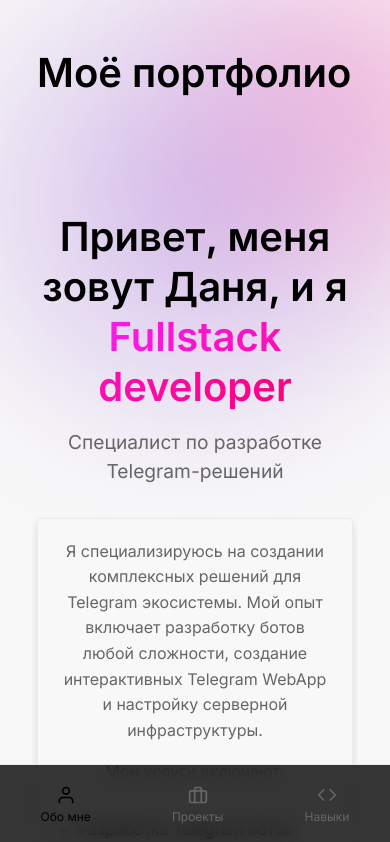
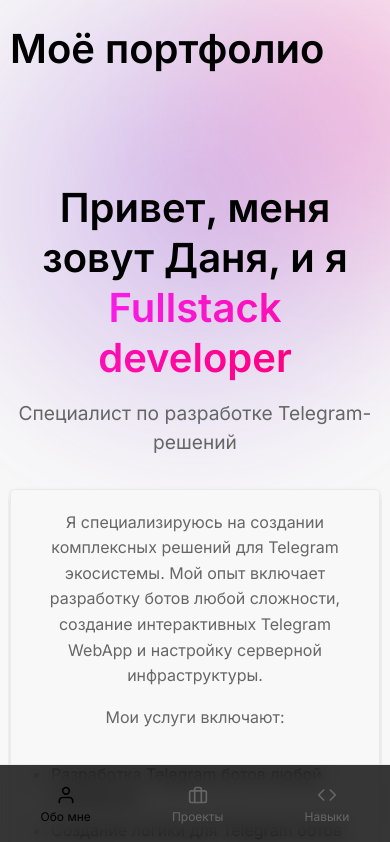
Before and after one commit to ananasDDA/ResumeAppBot, a React (Vite) app: page / in a window 390 px wide. Shown: the top 842 px of the page. Built offline with nearby package versions, Linux system fonts and the light colour scheme; some icons are missing.

Commit message:
phone fix 10+

```diff
--- a/src/App.css
+++ b/src/App.css
@@ -425,21 +425,38 @@ h2 {
 /* Медиа-запросы для адаптивности */
 @media (max-width: 480px) {
   .app-container {
-    padding: 0 5px;
+    padding: 0 2px;
+  }
+
+  #root {
+    padding: 0.5rem;
   }
 
   .card {
-    padding: 12px;
+    padding: 10px;
+    border-radius: 8px;
   }
 
   .app-content {
-    padding: 10px 0;
+    padding: 5px 0;
+  }
+
+  .project-content {
+    padding: 10px;
+  }
+
+  .project-details-card {
+    padding: 12px;
   }
 }
 
 @media (min-width: 481px) and (max-width: 768px) {
   .app-container {
-    padding: 0 10px;
+    padding: 0 5px;
+  }
+
+  #root {
+    padding: 1rem;
   }
 }
 
```
